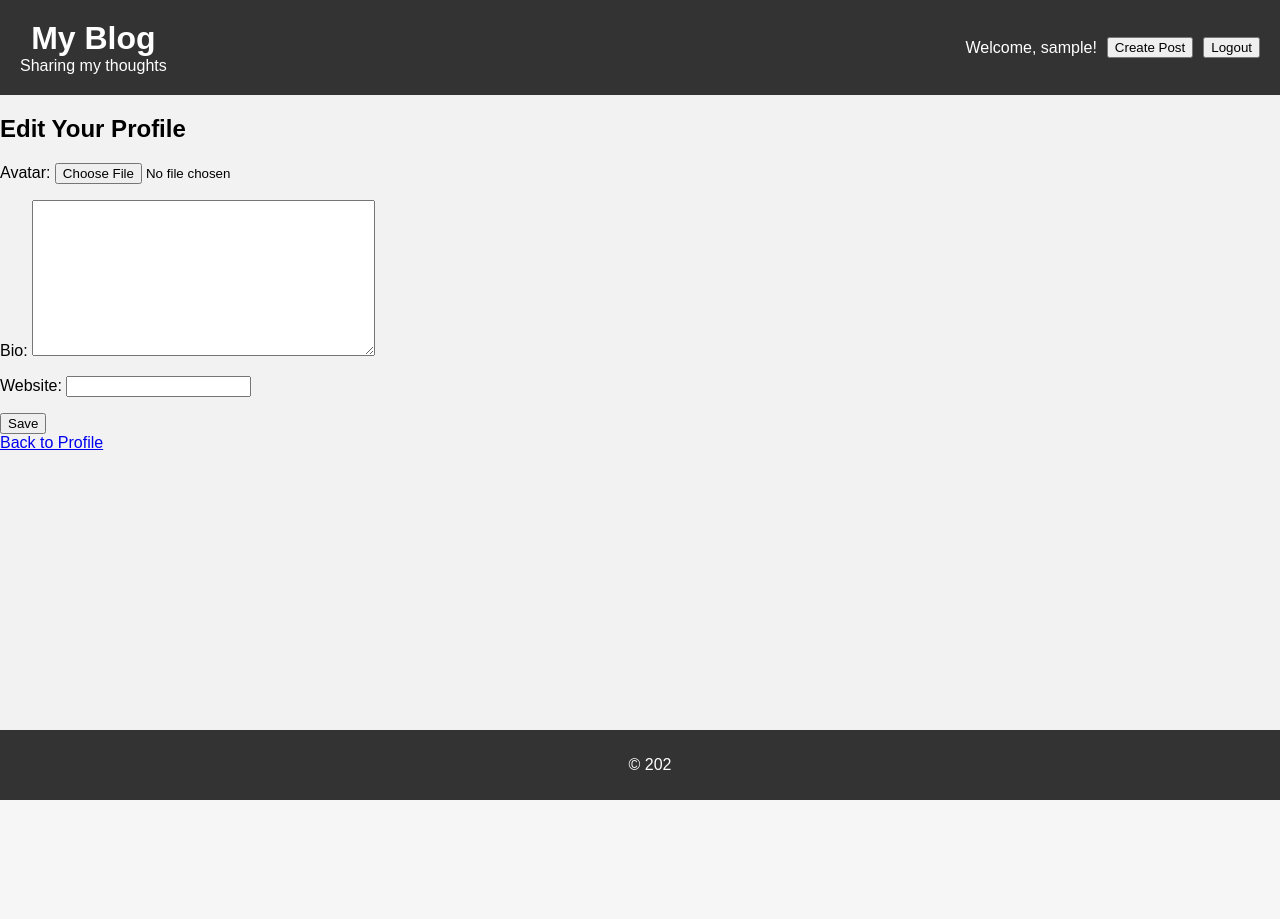
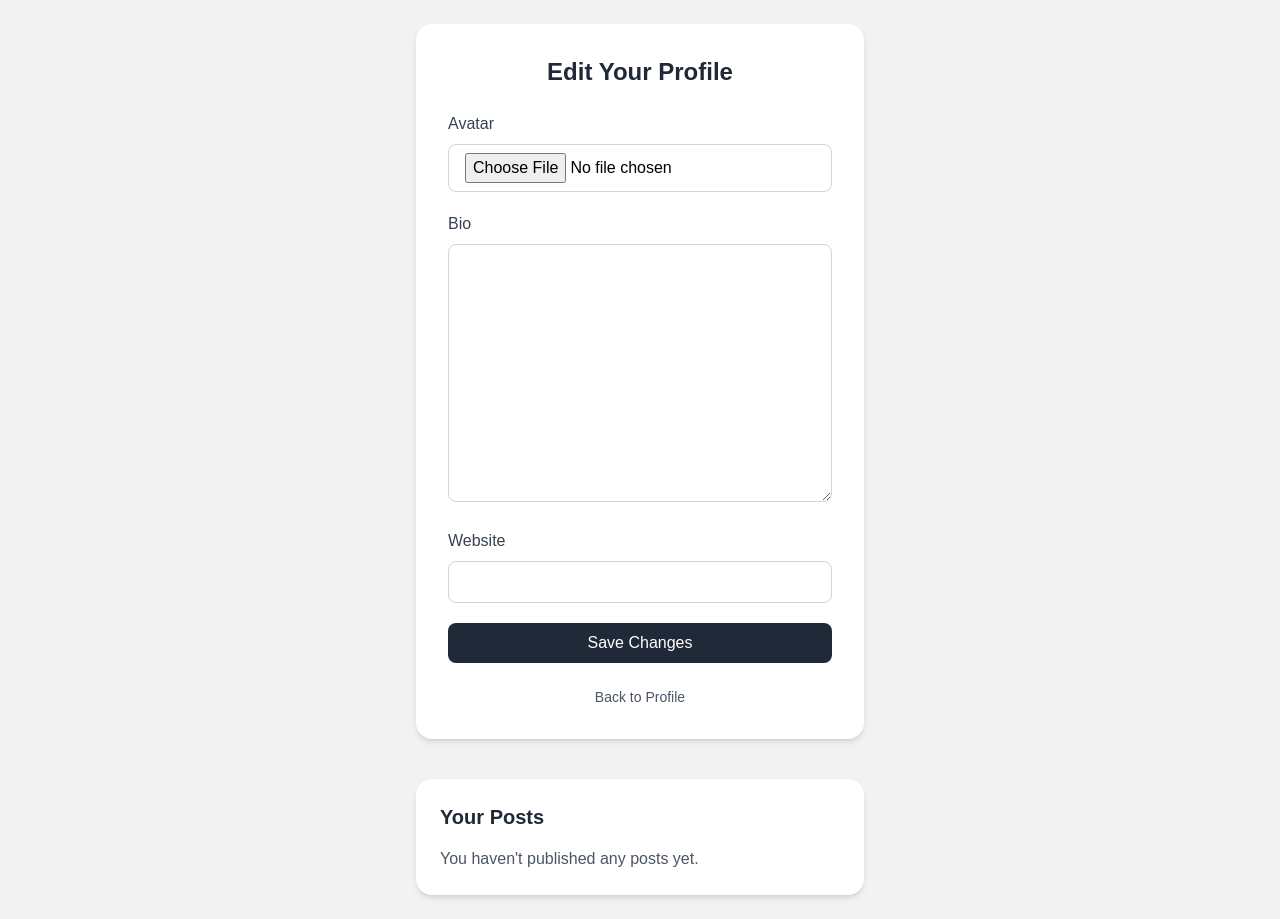
Before and after one commit to Mohhamadaminn/BlogProject_2, a Django app: page /user/edit/ in a window 1280 px wide. Before the commit the page ends 800 px from the top, so only its background shows below. Run offline with Django 5.2, Linux system fonts and the light colour scheme; the visitor is signed in with stand-in values (Sample User, id 1); data comes from the database, SQL or seed files in the repository; some libraries are stand-ins or nearby versions.

Commit message:
make a better edit profile template

```diff
--- a/blog/templates/blog/edit_profile.html
+++ b/blog/templates/blog/edit_profile.html
@@ -1,13 +1,87 @@
-{% extends '_base.html' %}
+{% load widget_tweaks %}
+<!DOCTYPE html>
+<html lang="en">
+<head>
+  <meta charset="UTF-8" />
+  <title>Edit Profile</title>
+  <script src="https://cdn.tailwindcss.com"></script>
+  <style>
+    body {
+      font-family: Arial, sans-serif;
+    }
+  </style>
+</head>
+<body class="bg-[#f2f2f2] flex flex-col items-center justify-center min-h-screen p-6">
 
-{% block content %}
-  <h2>Edit Your Profile</h2>
+  <div class="bg-white p-8 rounded-2xl shadow-md w-full max-w-md mb-10">
+    <h2 class="text-2xl font-bold mb-6 text-center text-gray-800">Edit Your Profile</h2>
 
-  <form method="post">
-    {% csrf_token %}
-    {{ form.as_p }}
-    <button type="submit">Save</button>
-  </form>
+    {% if form.instance.avatar %}
+      <div class="mb-6 flex justify-center">
+        <img src="{{ form.instance.avatar.url }}" alt="Avatar" class="w-24 h-24 rounded-full object-cover border border-gray-300" />
+      </div>
+    {% endif %}
 
-  <a href="{% url 'user_profile' username=request.user.username %}">Back to Profile</a>
-{% endblock %}
+    {% if form.errors %}
+    <div class="mb-4 bg-red-100 text-red-700 px-4 py-2 rounded-lg text-sm">
+      <ul class="list-disc list-inside">
+        {% for field in form %}
+          {% for error in field.errors %}
+            <li>{{ error }}</li>
+          {% endfor %}
+        {% endfor %}
+        {% for error in form.non_field_errors %}
+          <li>{{ error }}</li>
+        {% endfor %}
+      </ul>
+    </div>
+    {% endif %}
+
+    <form method="post" enctype="multipart/form-data">
+      {% csrf_token %}
+
+      {% for field in form %}
+        <div class="mb-5">
+          <label class="block text-gray-700 mb-2" for="{{ field.id_for_label }}">{{ field.label }}</label>
+          {{ field|add_class:"w-full px-4 py-2 border border-gray-300 rounded-lg focus:outline-none focus:ring-2 focus:ring-gray-700" }}
+          {% if field.help_text %}
+            <small class="text-gray-500">{{ field.help_text }}</small>
+          {% endif %}
+          {% if field.errors %}
+            <p class="text-red-600 text-sm mt-1">{{ field.errors|join:", " }}</p>
+          {% endif %}
+        </div>
+      {% endfor %}
+
+      <button type="submit" class="w-full bg-gray-800 text-white py-2 rounded-lg hover:bg-gray-900 transition duration-200">
+        Save Changes
+      </button>
+    </form>
+
+    <p class="mt-6 text-center text-sm text-gray-600">
+      <a href="{% url 'user_profile' username=request.user.username %}" class="hover:underline">
+        Back to Profile
+      </a>
+    </p>
+  </div>
+
+  <!-- نمایش پست های کاربر -->
+  <div class="bg-white p-6 rounded-2xl shadow-md w-full max-w-md">
+    <h3 class="text-xl font-semibold mb-4 text-gray-800">Your Posts</h3>
+
+    {% if posts %}
+      <ul class="space-y-4">
+        {% for post in posts %}
+          <li class="border border-gray-300 rounded-lg p-4 hover:shadow-md transition">
+            <a href="{% url 'post_detail' post.pk %}" class="text-gray-800 font-semibold hover:underline">{{ post.title }}</a>
+            <p class="text-gray-600 text-sm mt-1">{{ post.created_at|date:"Y-m-d H:i" }}</p>
+          </li>
+        {% endfor %}
+      </ul>
+    {% else %}
+      <p class="text-gray-600">You haven't published any posts yet.</p>
+    {% endif %}
+  </div>
+
+</body>
+</html>
--- a/config/settings.py
+++ b/config/settings.py
@@ -41,6 +41,7 @@ INSTALLED_APPS = [
     # Packages
     'crispy_forms',
     'crispy_bootstrap5',
+    'widget_tweaks',
 
 
     # MyApps
```
